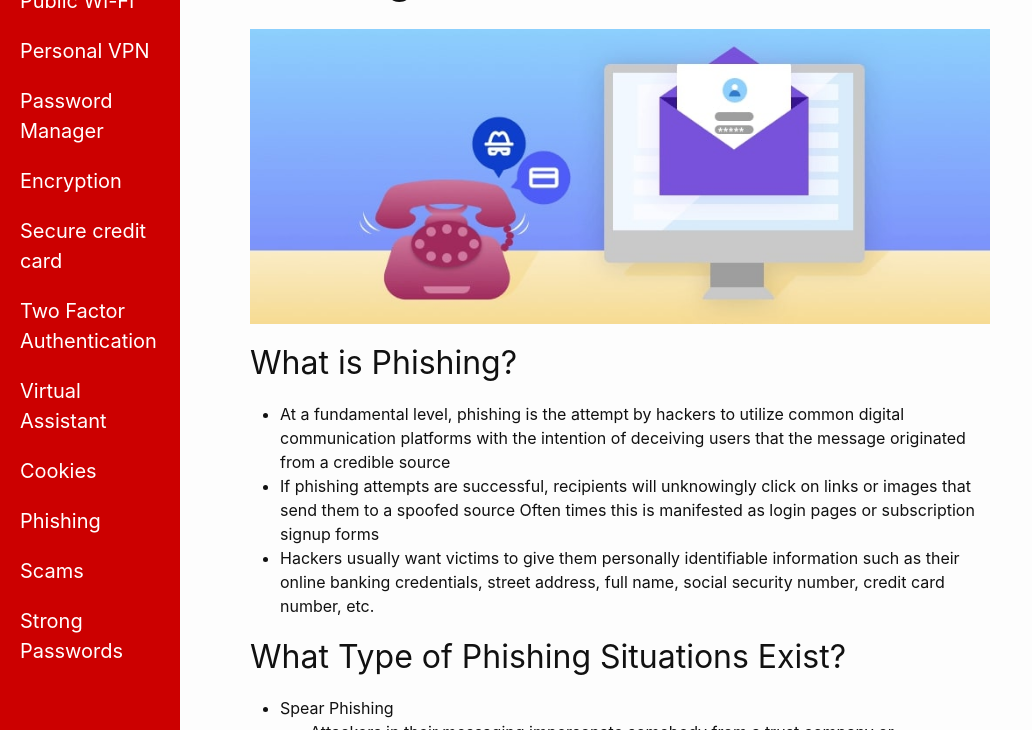
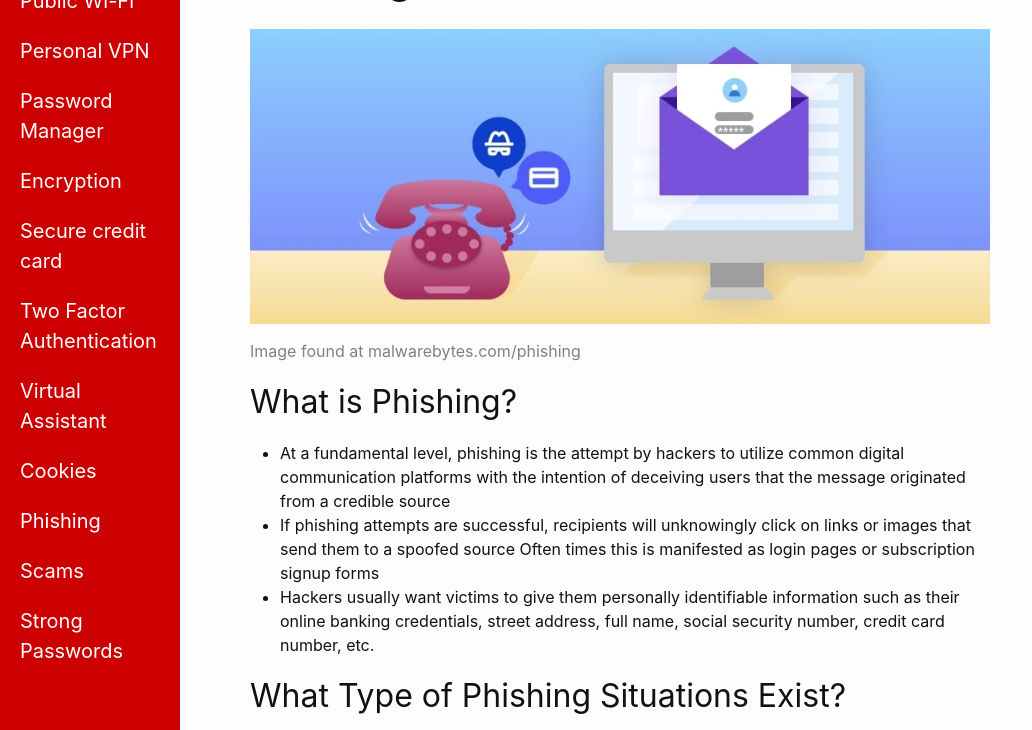
Before and after one commit to everydaysecurity/everydaysecurity, a Jekyll site: the page built from Phishing.md, in a window 1280 px wide and 900 px high, cut to the strip 170-900 px from the top of the window. Shown: the whole strip, without its empty margins (0-1032 px from the left). Built offline with Jekyll 4.4.1, drawn with Linux system fonts in a browser that asks for light colours.

Commit message:
Update Phishing.md

```diff
--- a/Phishing.md
+++ b/Phishing.md
@@ -4,6 +4,8 @@ title: Phishing
 permalink: /phishing/
 ---
 ![Phishing](/pic/phishing.jpg)
+
+<p style="color:Gray">Image found at <a style="color:Gray" href="https://www.malwarebytes.com/phishing/">malwarebytes.com/phishing</a></p>
 
 ## What is Phishing?
 <ul>
```
